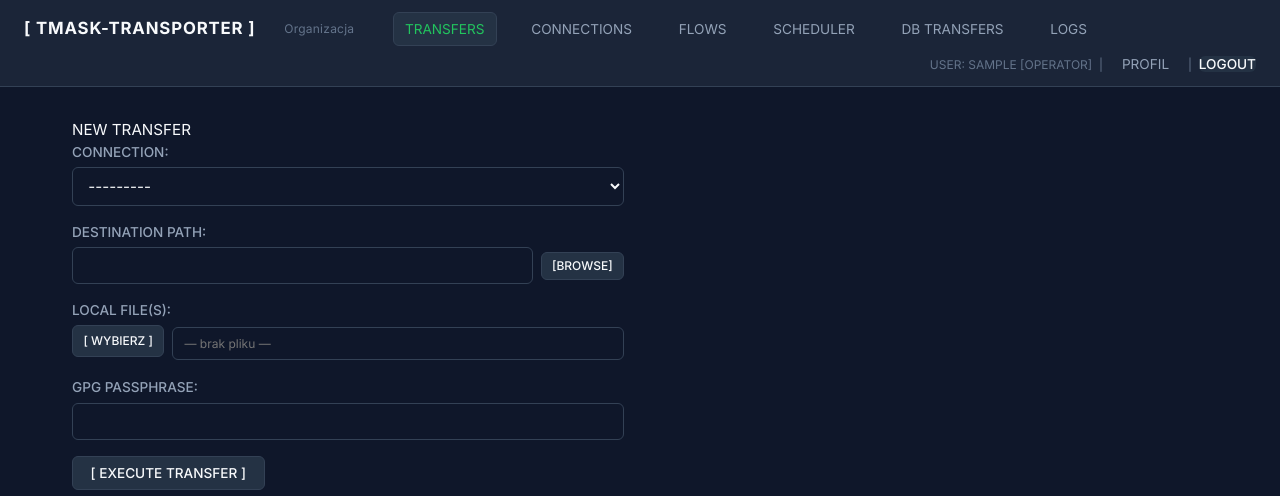
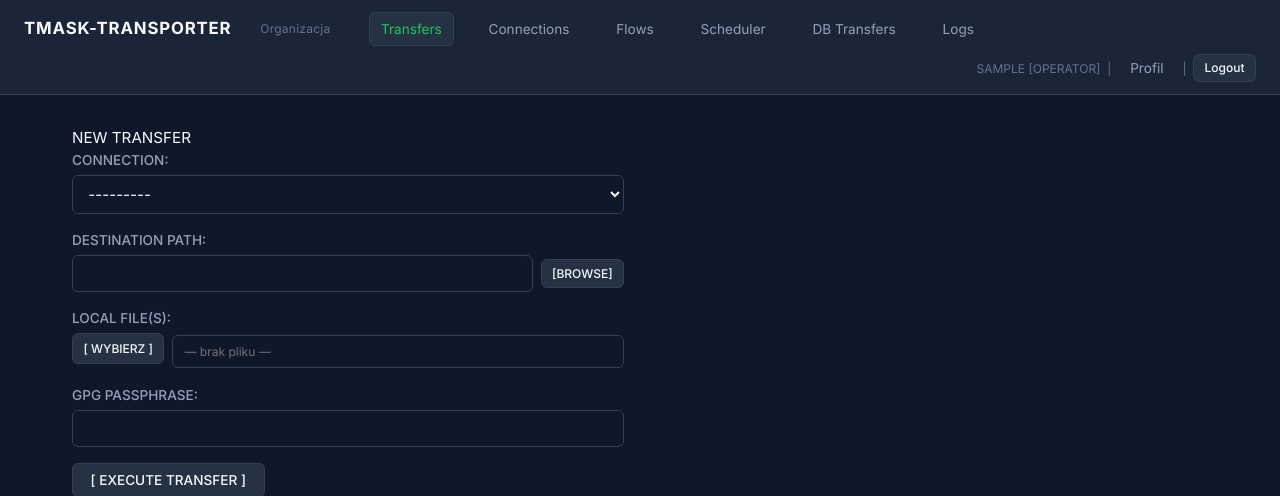
Before and after one commit to TMaskpl/tmask-tt, a Django app: page /transfers/ in a window 1280 px wide. Shown: the top 496 px of the page. Run offline with Django 5.2, Linux system fonts and the light colour scheme; the visitor is signed in with stand-in values (Sample User, id 1); data comes from the database, SQL or seed files in the repository; data that the repository does not hold is empty; parts of the project's set-up code (start-up, migrations or seed data) failed here and were passed over.

Commit message:
feat(ui): base.html nav/messages/modal + 500.html na nowym design systemie (task 2/9)
- Add FILE BROWSER MODAL CSS section to crt.css with overlay, modal, breadcrumbs, file-list styles
- Refactor base.html: remove brackets from logo, Title Case nav links, remove USER: prefix, use inline-form class, update modal title/button text
- Redesign 500.html: modernize color scheme (dark-ops theme), replace old CRT green with new palette

All 541 tests passing. No regressions.

Co-Authored-By: Claude Sonnet 5 <noreply@anthropic.com>

```diff
--- a/services/web/templates/base.html
+++ b/services/web/templates/base.html
@@ -13,26 +13,26 @@
 <body>
   {% if user.is_authenticated %}
   <nav>
-    <a href="{% url 'dashboard:index' %}" class="logo {% if request.resolver_match.app_name == 'dashboard' %}active{% endif %}" title="Dashboard">[ TMASK-TRANSPORTER ]</a>
+    <a href="{% url 'dashboard:index' %}" class="logo {% if request.resolver_match.app_name == 'dashboard' %}active{% endif %}" title="Dashboard">TMASK-TRANSPORTER</a>
     <span class="org-name">{{ organization.name }}</span>
-    <a href="{% url 'transfers:create' %}" class="{% if request.resolver_match.app_name == 'transfers' %}active{% endif %}">TRANSFERS</a>
-    <a href="{% url 'connections:list' %}" class="{% if request.resolver_match.app_name == 'connections' %}active{% endif %}">CONNECTIONS</a>
-    <a href="{% url 'flows:list' %}" class="{% if request.resolver_match.app_name == 'flows' %}active{% endif %}">FLOWS</a>
-    <a href="{% url 'scheduler:list' %}" class="{% if request.resolver_match.app_name == 'scheduler' %}active{% endif %}">SCHEDULER</a>
-    <a href="{% url 'db_transfers:list' %}" class="{% if request.resolver_match.app_name == 'db_transfers' %}active{% endif %}">DB TRANSFERS</a>
-    <a href="{% url 'transfers:logs' %}">LOGS</a>
+    <a href="{% url 'transfers:create' %}" class="{% if request.resolver_match.app_name == 'transfers' %}active{% endif %}">Transfers</a>
+    <a href="{% url 'connections:list' %}" class="{% if request.resolver_match.app_name == 'connections' %}active{% endif %}">Connections</a>
+    <a href="{% url 'flows:list' %}" class="{% if request.resolver_match.app_name == 'flows' %}active{% endif %}">Flows</a>
+    <a href="{% url 'scheduler:list' %}" class="{% if request.resolver_match.app_name == 'scheduler' %}active{% endif %}">Scheduler</a>
+    <a href="{% url 'db_transfers:list' %}" class="{% if request.resolver_match.app_name == 'db_transfers' %}active{% endif %}">DB Transfers</a>
+    <a href="{% url 'transfers:logs' %}">Logs</a>
     {% if user.is_admin %}
-    <a href="{% url 'accounts:users' %}">USERS</a>
-    <a href="{% url 'audit_log:list' %}" class="{% if request.resolver_match.app_name == 'audit_log' %}active{% endif %}">AUDIT LOG</a>
+    <a href="{% url 'accounts:users' %}">Users</a>
+    <a href="{% url 'audit_log:list' %}" class="{% if request.resolver_match.app_name == 'audit_log' %}active{% endif %}">Audit Log</a>
     {% endif %}
     <span class="nav-right">
-      USER: {{ user.username|upper }} [{{ user.role|upper }}]
+      {{ user.username|upper }} [{{ user.role|upper }}]
       &nbsp;|&nbsp;
-      <a href="{% url 'accounts:profile' %}">PROFIL</a>
+      <a href="{% url 'accounts:profile' %}">Profil</a>
       &nbsp;|&nbsp;
-      <form method="post" action="{% url 'accounts:logout' %}" style="display:inline">
+      <form method="post" action="{% url 'accounts:logout' %}" class="inline-form">
         {% csrf_token %}
-        <button type="submit" class="btn" style="border:none;padding:0;">LOGOUT</button>
+        <button type="submit" class="btn btn-small">Logout</button>
       </form>
     </span>
   </nav>
@@ -43,7 +43,7 @@
     <div class="messages">
       {% for message in messages %}
       <div class="msg-{% if message.tags == 'error' %}error{% else %}success{% endif %}">
-        > {{ message }}
+        {{ message }}
       </div>
       {% endfor %}
     </div>
@@ -52,9 +52,9 @@
   </main>
   <div id="file-browser-overlay" style="display:none">
     <div id="file-browser-modal">
-      <span class="box-title">FILE BROWSER</span>
+      <span class="panel-title">File Browser</span>
       <div id="file-browser-content"></div>
-      <button type="button" class="btn btn-danger" data-browse-close>[ ZAMKNIJ ]</button>
+      <button type="button" class="btn btn-danger" data-browse-close>Zamknij</button>
     </div>
   </div>
   {% block scripts %}{% endblock %}
```
Also changed, not shown: services/web/static/css/crt.css (+49 -0 lines), services/web/templates/500.html (+19 -8 lines).
